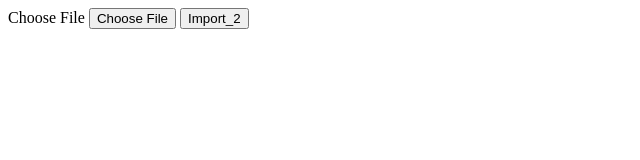
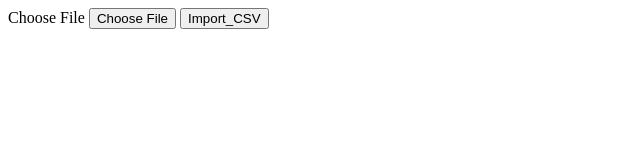
Before and after one commit to AlexZemtsov/gym_app, a plain HTML site: page db/index.html in a window 1280 px wide. Shown: the full height of the page, 0-640 px from the left. Drawn offline with Linux system fonts and the light colour scheme.

Commit message:
Add CSV to Import button

```diff
--- a/db/index.html
+++ b/db/index.html
@@ -12,7 +12,7 @@
 <button for="actual-btn">Choose File</button>
 <input type="file" id="actual-btn" hidden/>
 
-<button type="button">Import_2</button>
+<button type="button">Import_CSV</button>
 
 </body>
 </html>
```
